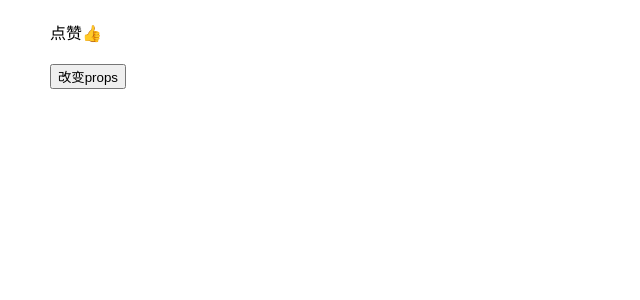
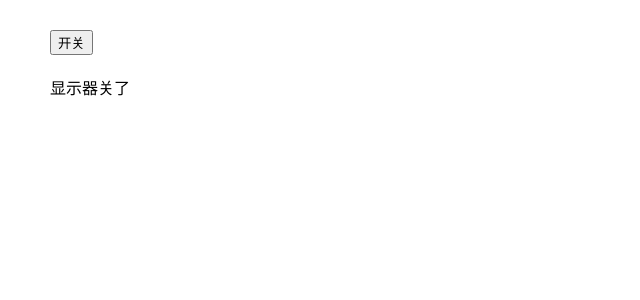
Before and after one commit to xfan0516/react-books, a React (Create React App) app: page / in a window 1280 px wide. Shown: the top 300 px of the page, without its empty margins (0-640 px from the left). Built offline with nearby package versions, Linux system fonts and the light colour scheme.

Commit message:
'打开关闭电脑'

```diff
--- a/src/index.js
+++ b/src/index.js
@@ -1,70 +1,42 @@
 import React, { Component } from 'react'
 import ReactDOM from 'react-dom'
 import './index.css'
-// 所以 React.js 提供了一种方式 defaultProps，可以方便的做到默认配置。
-class LikeButton extends Component {
-  static defaultProps = {
-    likedText: '取消',
-    unlikedText: '点赞'
-  }
 
-  constructor() {
-    super()
-    /* TODO */
-    this.state = {
-      isLiked: false
-    }
-  }
-  // props 不可变
-  handleClickOnLikeButton() {
-    // this.props.likedText = '取消' j就会报错
-    this.setState({
-      isLiked: !this.state.isLiked
-    })
-    if (this.props.onClick) {
-      this.props.onClick()
-    }
-  }
-
-
-  render() {
-
-    return (<div onClick={this.handleClickOnLikeButton.bind(this)}>
-      {this.state.isLiked ? this.props.likedText : this.props.unlikedText}👍
-      </div>)
-  }
-}
-// 通过父组件修改props
-class Index extends Component {
+class Computer extends Component {
   constructor(){
     super();
     this.state = {
-      likedText: '已赞',
-      unlikedText: '点赞'
+      status : 'off'
     }
   }
-  handleClickChange(){
+  hanleOnClickScreen(){
     this.setState({
-      likedText: '取消',
-      unlikedText: '点赞',
+      status: this.state.status  === 'off' ? 'no' : 'off'
     })
   }
-  render() {
+  render () {
     return (
       <div>
-        <LikeButton
-        likedText={this.state.likedText}
-        unlikedText={this.state.unlikedText}
-        onClick={() => console.log('click on like button!')}
-      />
-      <button onClick={this.handleClickChange.bind(this)}>改变props</button>
+        <button onClick={this.hanleOnClickScreen.bind(this)}>开关</button>
+        <Screen showContent={this.state.status  === 'no' ? '显示器亮了' : '显示器关了'} />
       </div>
+    )
+  }
+}
+
+class Screen extends Component {
+  static defaultProps = {
+    showContent : '无内容'
+  }
+  render () {
+    return (
+      <div className='screen'>{this.props.showContent}</div>
     )
   }
 }
 ReactDOM.render(
   <div>
-    <Index />
+    <Computer />
   </div>
   ,
   document.getElementById("root")
```
